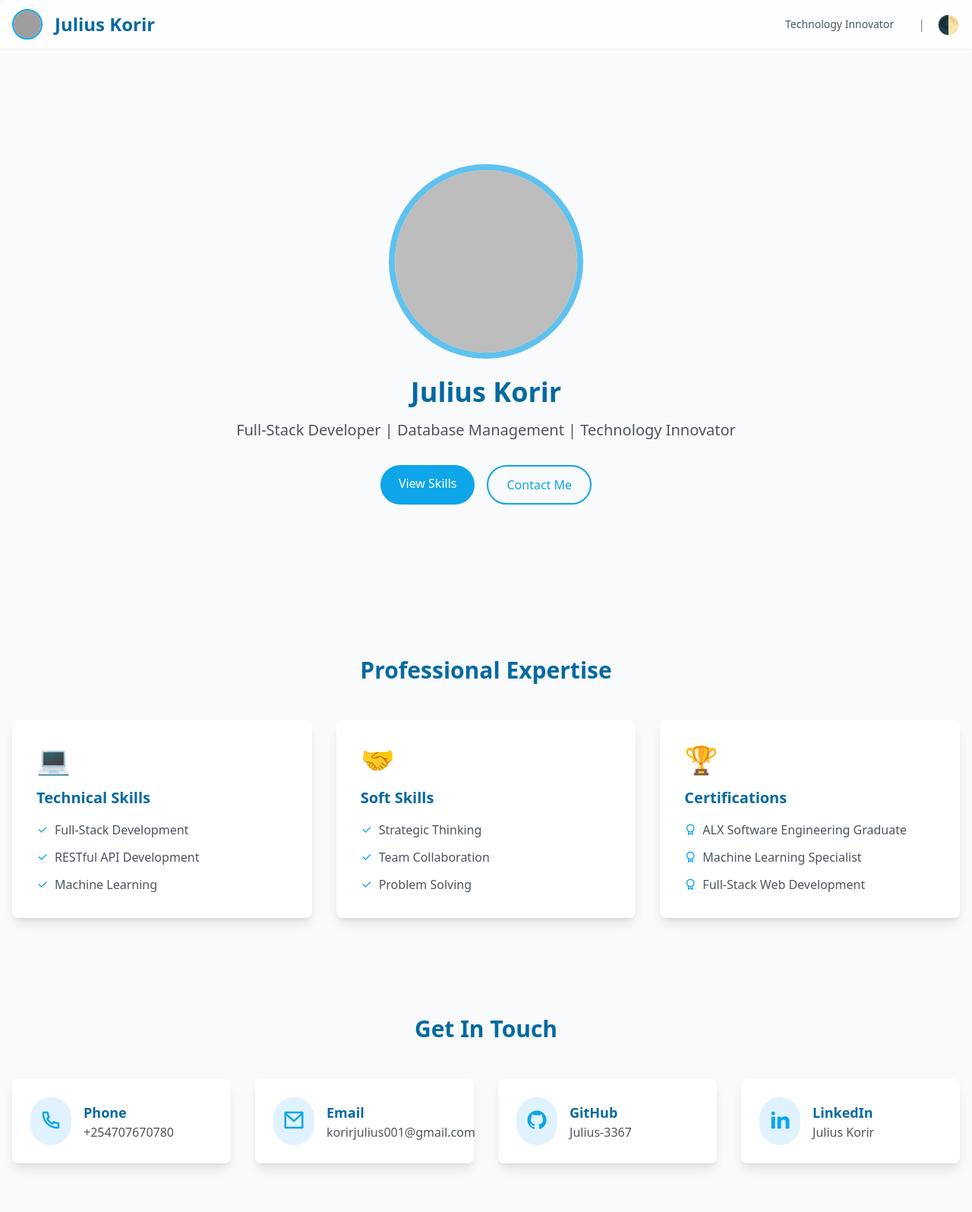
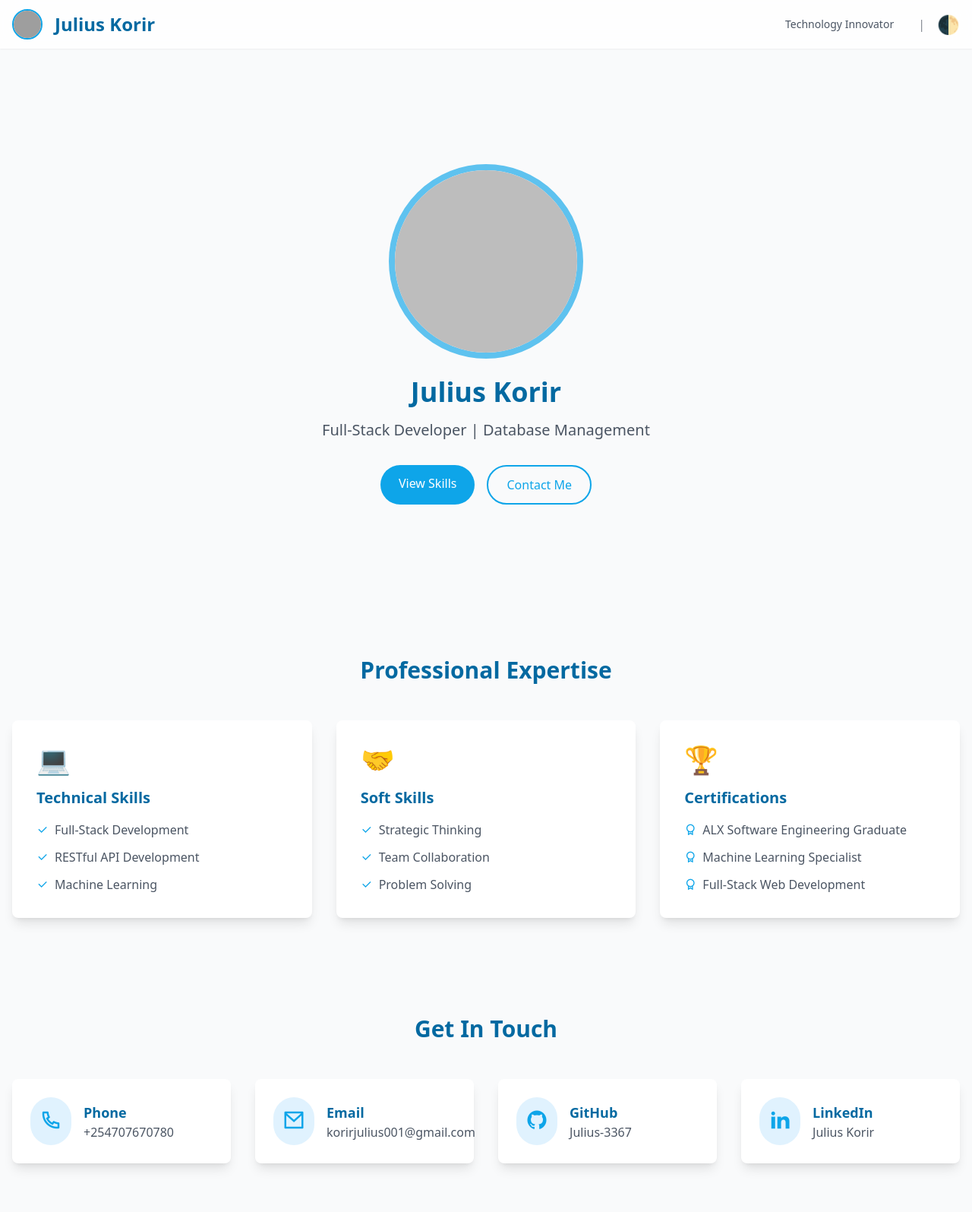
Before and after one commit to Julius-3367/professional_profile, a Flask app: page / in a window 1280 px wide. Shown: the whole page at 76% size. Run offline with Flask 3, Linux system fonts and the light colour scheme; some libraries are stand-ins or nearby versions; grey boxes are pictures that could not be loaded.

```diff
--- a/App/templates/index.html
+++ b/App/templates/index.html
@@ -91,7 +91,7 @@
                     alt="Julius Korir"
                     class="mx-auto w-64 h-64 rounded-full object-cover border-8 border-primary-500 mb-6 animate-pulse-slow">
                 <h2 class="text-4xl font-bold mb-4 text-primary-700 dark:text-primary-300">Julius Korir</h2>
-                <p class="text-xl text-gray-600 dark:text-gray-300 mb-8">Full-Stack Developer | Database Management | Technology Innovator</p>
+                <p class="text-xl text-gray-600 dark:text-gray-300 mb-8">Full-Stack Developer | Database Management</p>
                 <div class="flex justify-center space-x-4">
                     <a href="#skills" class="bg-primary-500 text-white px-6 py-3 rounded-full hover:bg-primary-600 transition-colors">View Skills</a>
                     <a href="#contact" class="border-2 border-primary-500 text-primary-500 px-6 py-3 rounded-full hover:bg-primary-500 hover:text-white transition-colors">Contact Me</a>
```
